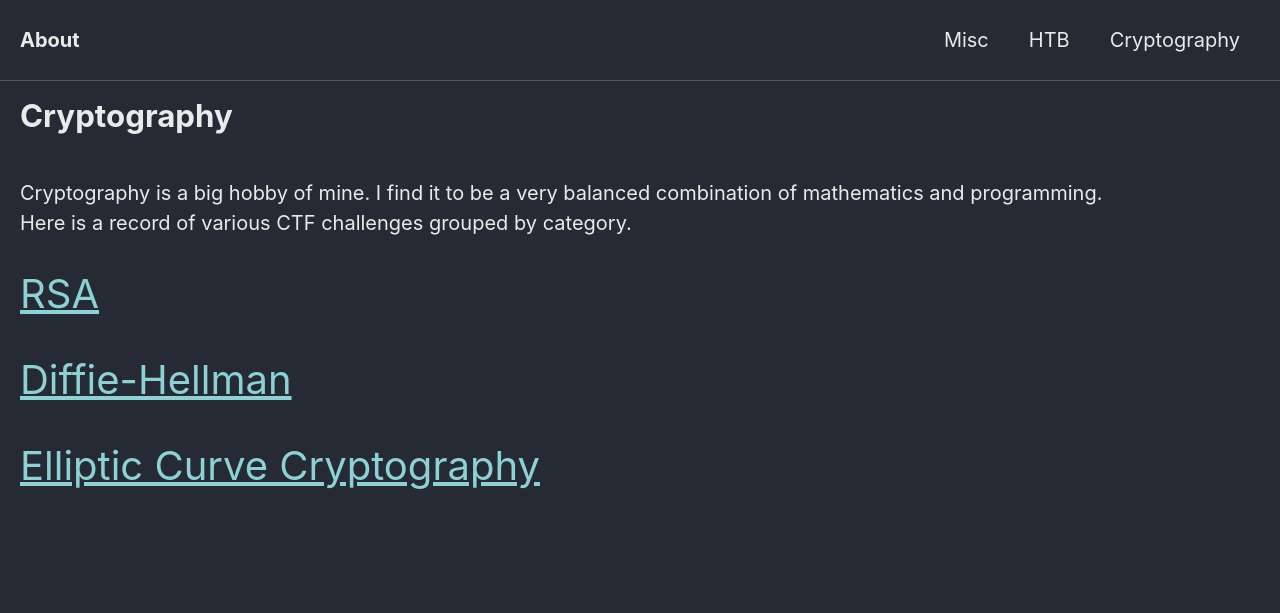
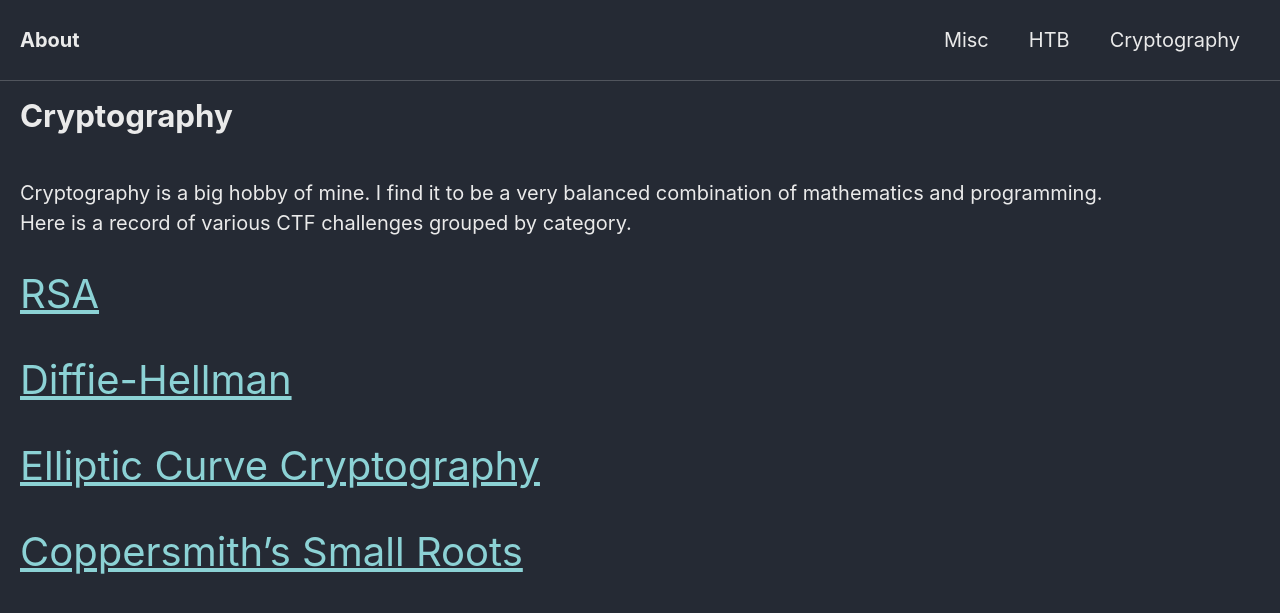
Before and after one commit to Connor-McCartney/Connor-McCartney.github.io, a Jekyll site: the page built from _pages/cryptography.md, in a window 1280 px wide. Shown: the top 613 px of the page. Built offline with Jekyll 4.4.1, drawn with Linux system fonts in a browser that asks for light colours; cached includes are drawn as plain includes.

Commit message:
Update cryptography.md

```diff
--- a/_pages/cryptography.md
+++ b/_pages/cryptography.md
@@ -14,3 +14,6 @@ Here is a record of various CTF challenges grouped by category.
 
 
 <span style="font-size:2em;">   [Elliptic Curve Cryptography](/cryptography/ecc)   </span>
+
+
+<span style="font-size:2em;">   [Coppersmith's Small Roots](/cryptography/small-roots)   </span>
```
